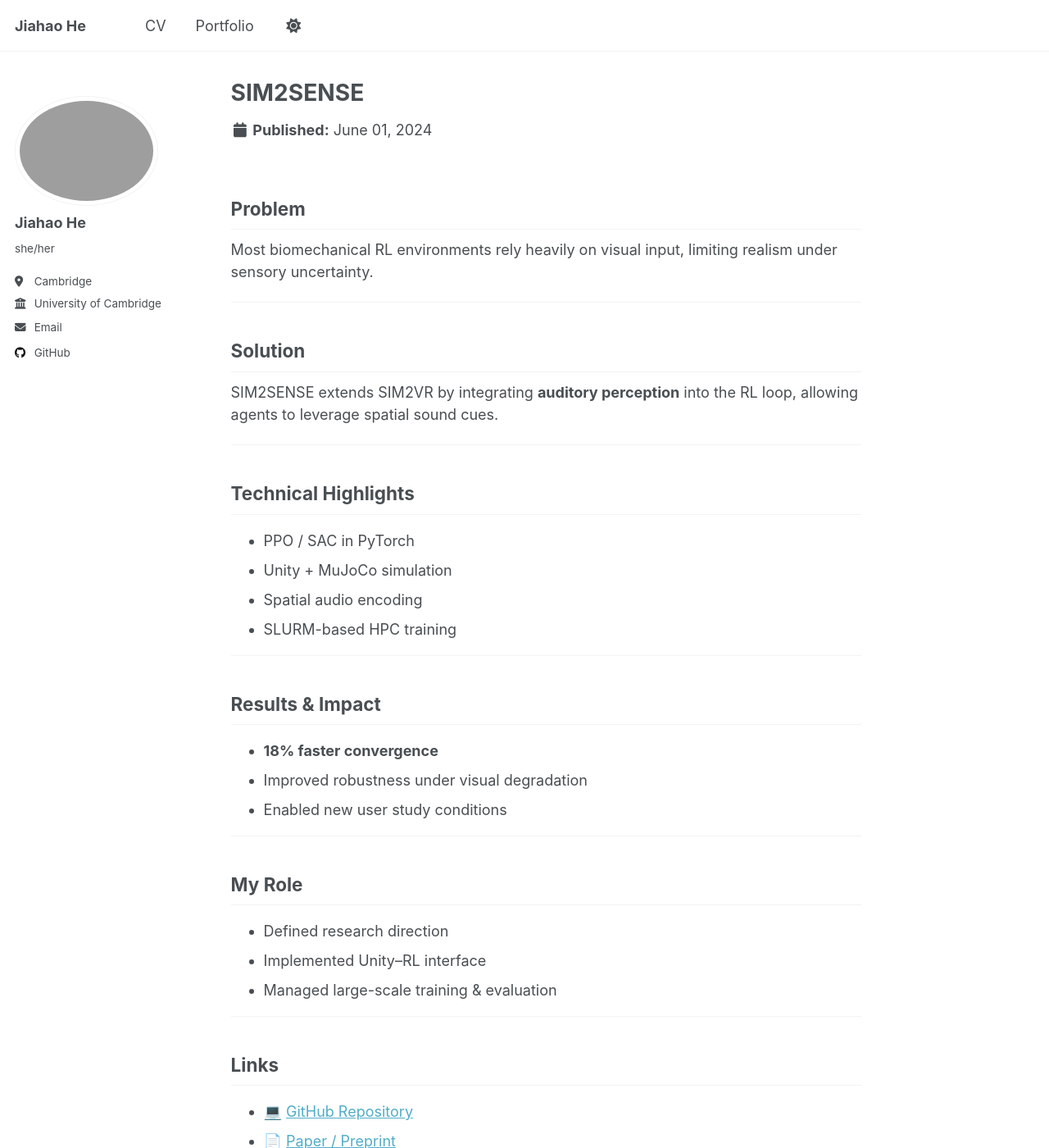
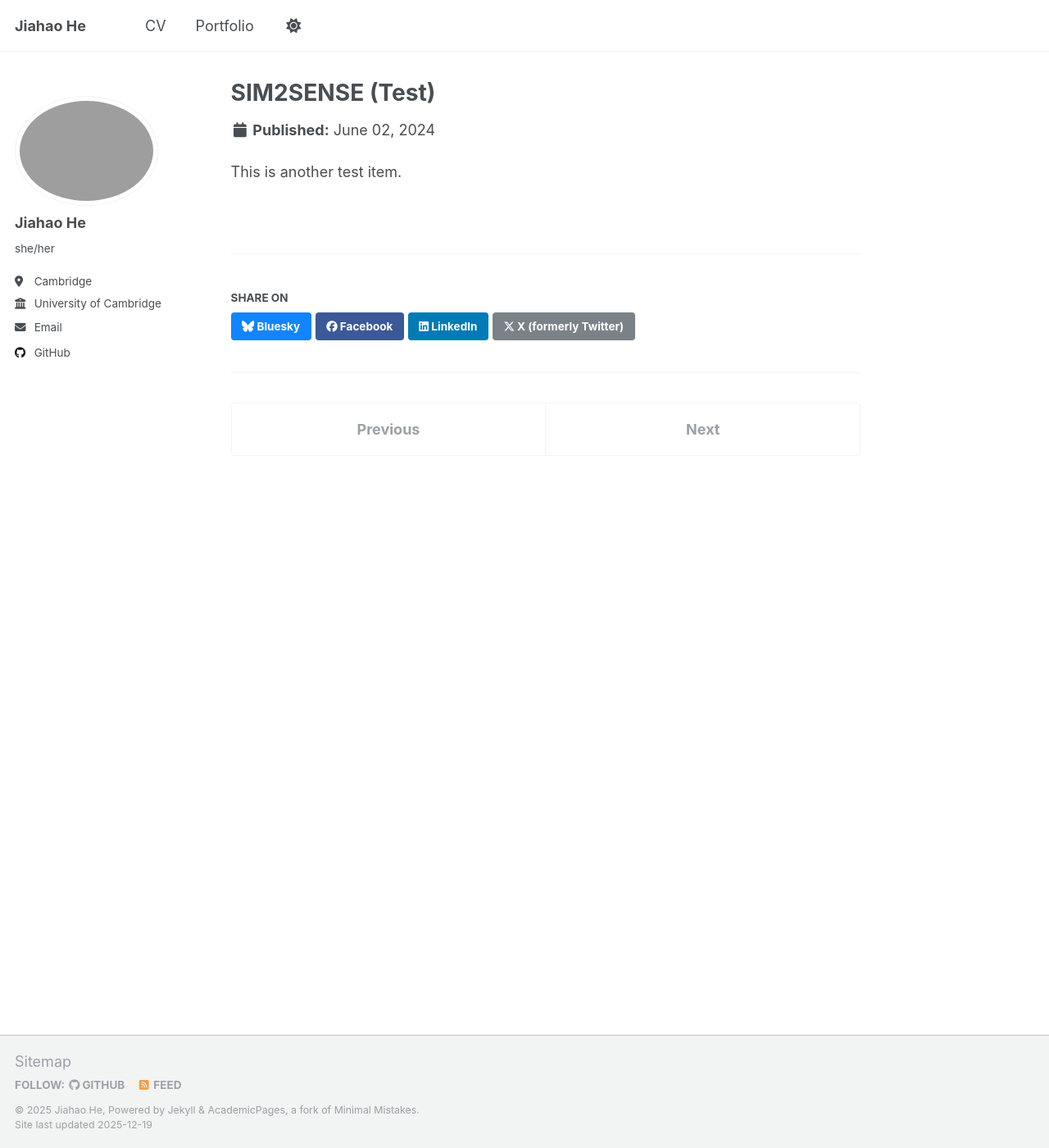
Before and after one commit to Leahh147/Leahh147.github.io, a Jekyll site: the page built from _portfolio/sim2senseTest.md, in a window 1280 px wide and 1400 px high. Shown: the whole window at 82% size. Built offline with Jekyll 4.4.1, drawn with Linux system fonts in a browser that asks for light colours; some of the changed text lies outside the part shown.

Commit message:
Update sim2senseTest.md

```diff
--- a/_portfolio/sim2senseTest.md
+++ b/_portfolio/sim2senseTest.md
@@ -1,62 +1,8 @@
 ---
-title: "SIM2SENSE"
-excerpt: "Auditory-augmented reinforcement learning framework for biomechanical user modeling"
+title: "SIM2SENSE (Test)"
 collection: portfolio
-permalink: /portfolio/sim2sense/
-date: 2024-06-01
-
-# Optional but powerful
-header:
-  teaser: /images/sim2sense-teaser.png
-
-tags:
-  - Reinforcement Learning
-  - Multimodal
-  - Simulation
-
-github: https://github.com/Leahh147/SIM2SENSE
+excerpt: "Test entry for portfolio rendering."
+date: 2024-06-02
 ---
 
-## Problem
-
-Most biomechanical RL environments rely heavily on visual input, limiting realism
-under sensory uncertainty.
-
----
-
-## Solution
-
-SIM2SENSE extends SIM2VR by integrating **auditory perception** into the RL loop,
-allowing agents to leverage spatial sound cues.
-
----
-
-## Technical Highlights
-
-- PPO / SAC in PyTorch
-- Unity + MuJoCo simulation
-- Spatial audio encoding
-- SLURM-based HPC training
-
----
-
-## Results & Impact
-
-- **18% faster convergence**
-- Improved robustness under visual degradation
-- Enabled new user study conditions
-
----
-
-## My Role
-
-- Defined research direction
-- Implemented Unity–RL interface
-- Managed large-scale training & evaluation
-
----
-
-## Links
-
-- 💻 [GitHub Repository]({{ page.github }})
-- 📄 [Paper / Preprint]({{ page.paper }})
+This is another test item.
```
